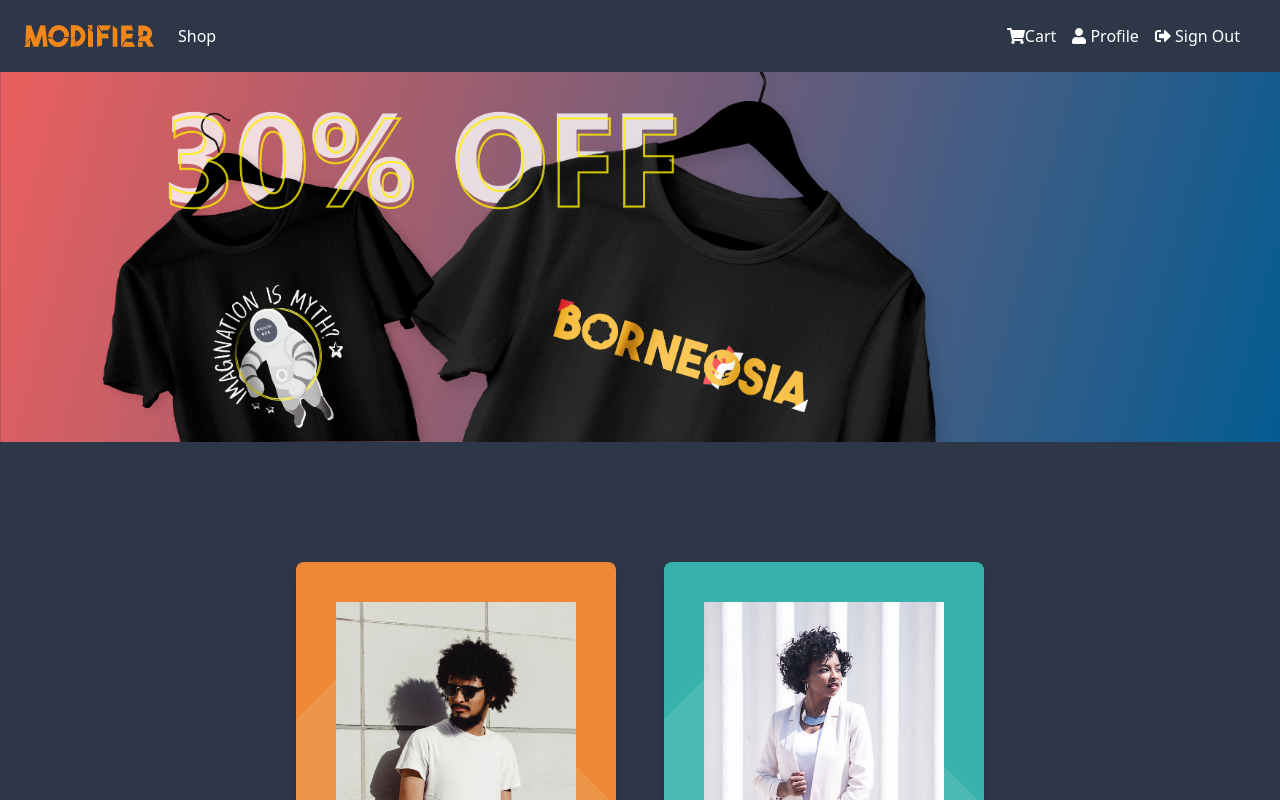
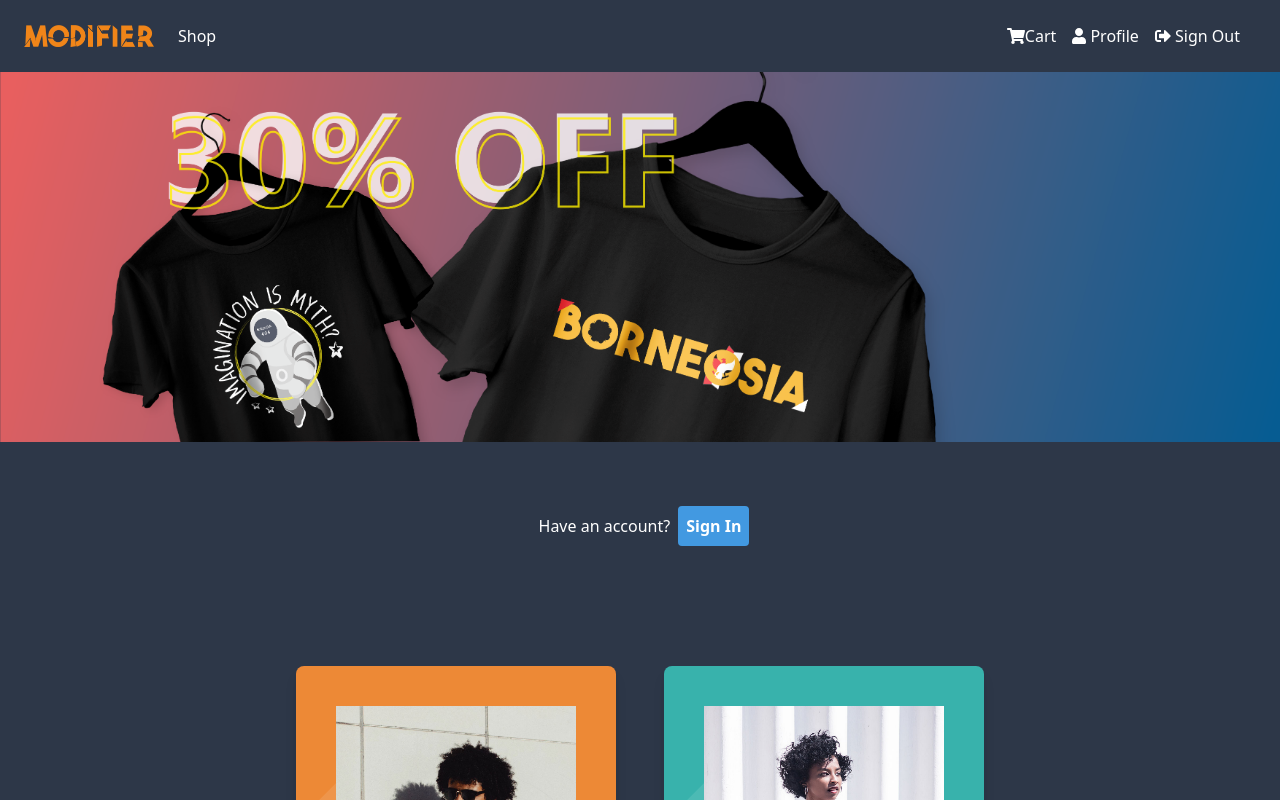
Before and after one commit to cristoregi/modifier-cloth, a Vue app: page / in a window 1280 px wide. Shown: the top 800 px of the page. Built offline with nearby package versions, Linux system fonts and the light colour scheme.

Commit message:
How bout this

```diff
--- a/src/views/Home.vue
+++ b/src/views/Home.vue
@@ -4,6 +4,18 @@
       class="bg-fixed"
       style="background-image"
     ><img src="@/assets/images/home2.png">
+    <div class="flex justify-center pt-16">
+      <h2 class="py-2 px-2 text-md text-white">Have an account?</h2>
+      <router-link
+        class="nav-link"
+        :to="{ name: 'login' }"
+        active-class="active"
+      >
+        <button class="bg-blue-500 hover:bg-blue-700 text-white font-bold py-2 px-2 rounded">
+          Sign In
+        </button>
+      </router-link>
+    </div>
     </div>
     <div class="flex justify-center">
       <div class="p-24 flex flex-wrap items-center justify-center">
```
